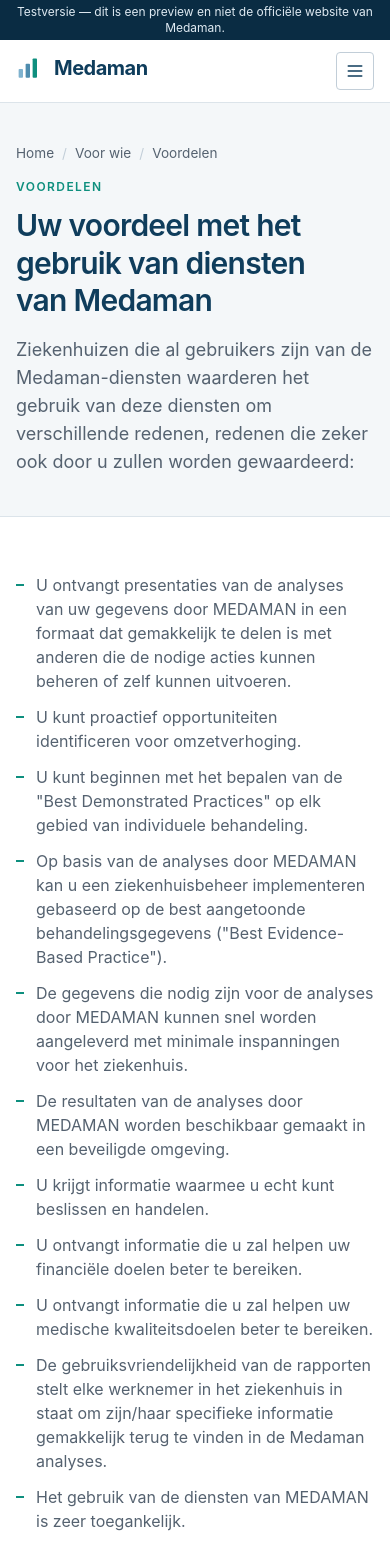
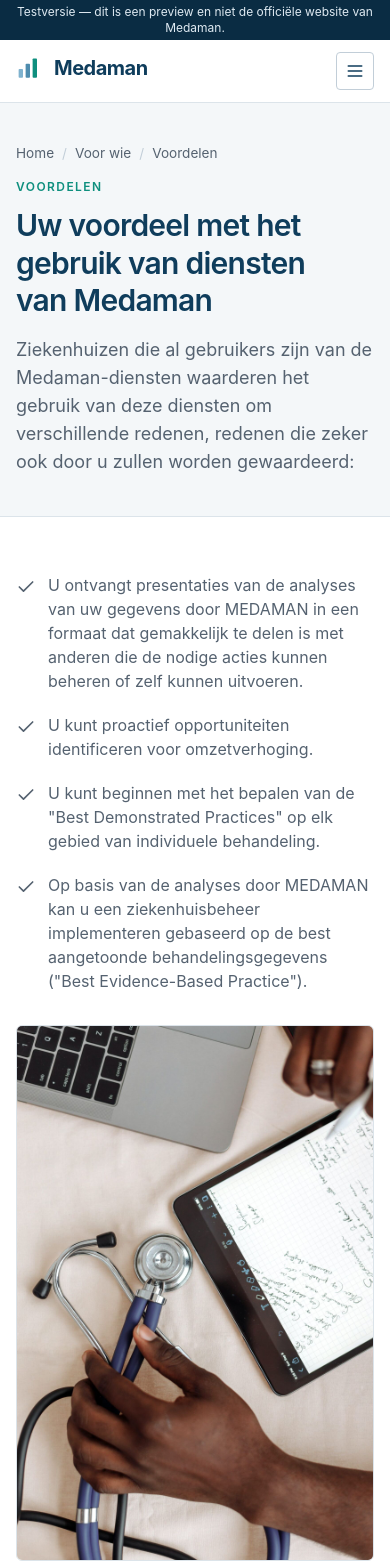
Before and after one commit to lucatmedaman/medaman-website-test, a React (Vite) app: page /voordelen in a window 390 px wide. Shown: the top 1568 px of the page. Built offline with nearby package versions, Linux system fonts and the light colour scheme.

Commit message:
Voordelen-pagina: vinkjes + eerste foto-blok, zoals live site
- Checkmark-icoontjes i.p.v. streepjes voor elk voordeel
- Eerste 4 punten naast een foto (stethoscoop + tablet met notities)
- Overige 7 punten eronder als vinklijst, wachten nog op foto's voor
  de volgende blokken
- Build geverifieerd

```diff
--- a/src/pages/Voordelen.jsx
+++ b/src/pages/Voordelen.jsx
@@ -3,12 +3,29 @@ import Sectie from "../components/ui/Sectie";
 import CTA from "../components/CTA";
 import useDocumentTitel from "../hooks/useDocumentTitel";
 import { voordelen } from "../data/diensten";
+import { Check } from "lucide-react";
+
+function VinkLijst({ items }) {
+  return (
+    <ul className="grid gap-5">
+      {items.map((v) => (
+        <li key={v} className="flex gap-3 text-gedempt">
+          <Check className="mt-1 h-5 w-5 flex-none text-gedempt" strokeWidth={2} aria-hidden="true" />
+          <span>{v}</span>
+        </li>
+      ))}
+    </ul>
+  );
+}
 
 export default function Voordelen() {
   useDocumentTitel(
     "Voordelen · Medaman",
     "Uw voordeel met het gebruik van diensten van Medaman: van omzetverhoging tot best evidence-based practice.",
   );
+
+  const eersteBlok = voordelen.slice(0, 4);
+  const rest = voordelen.slice(4);
 
   return (
     <>
@@ -21,14 +38,22 @@ export default function Voordelen() {
       />
 
       <Sectie>
-        <ul className="grid max-w-tekst gap-3">
-          {voordelen.map((v) => (
-            <li key={v} className="flex gap-3 text-gedempt">
-              <span className="mt-[0.7em] h-0.5 w-2 flex-none bg-accent" aria-hidden="true" />
-              <span>{v}</span>
-            </li>
-          ))}
-        </ul>
+        <div className="grid gap-8 lg:grid-cols-2 lg:items-center">
+          <VinkLijst items={eersteBlok} />
+          <div className="overflow-hidden rounded-md border border-rand">
+            <img
+              src="/images/voordelen-1.jpg"
+              alt="Stethoscoop naast een tablet met handgeschreven notities"
+              className="h-full w-full object-cover"
+              width="1600"
+              height="1937"
+            />
+          </div>
+        </div>
+
+        <div className="mt-10">
+          <VinkLijst items={rest} />
+        </div>
       </Sectie>
 
       <CTA />
```
Also changed, not shown: public/images/voordelen-1.jpg (added).
